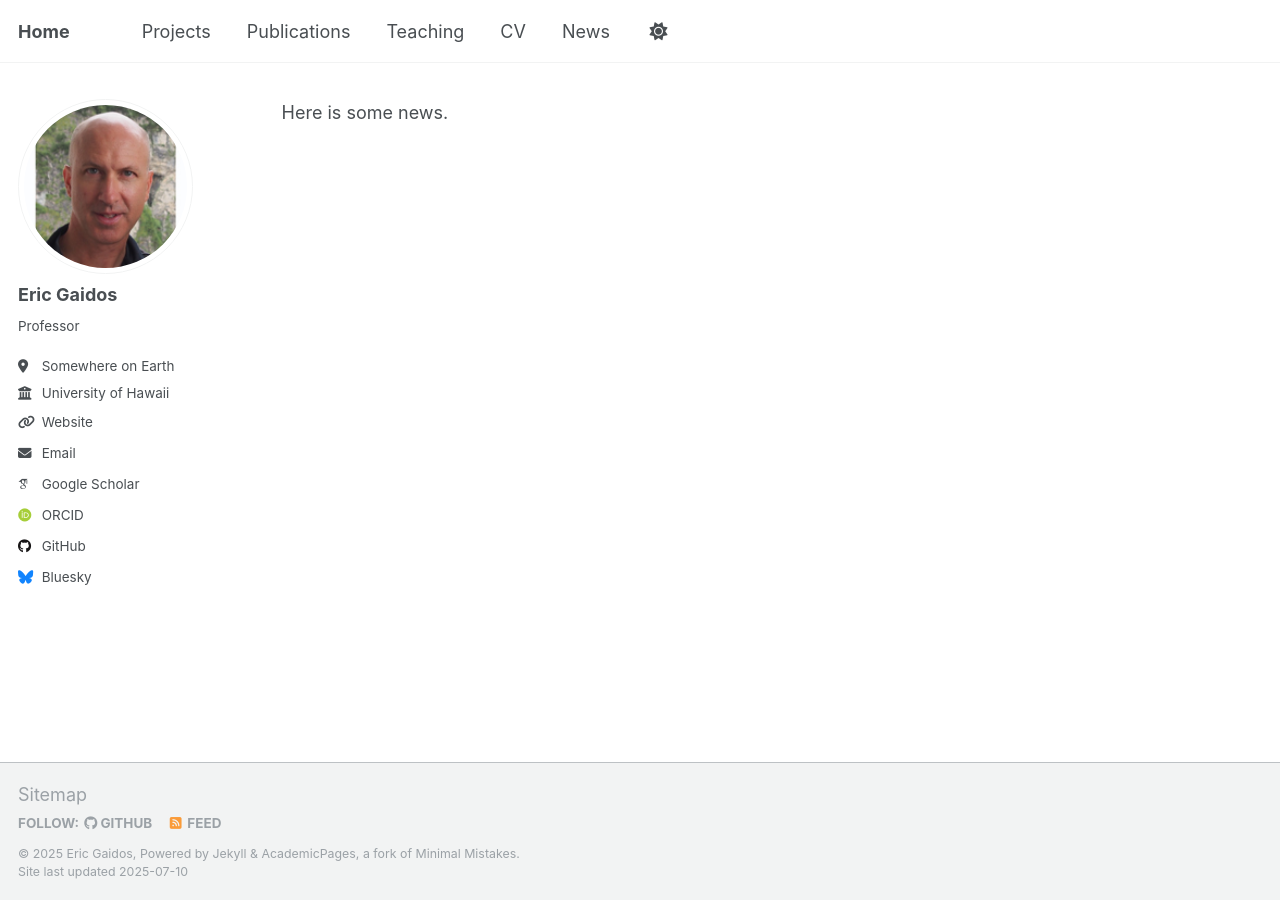
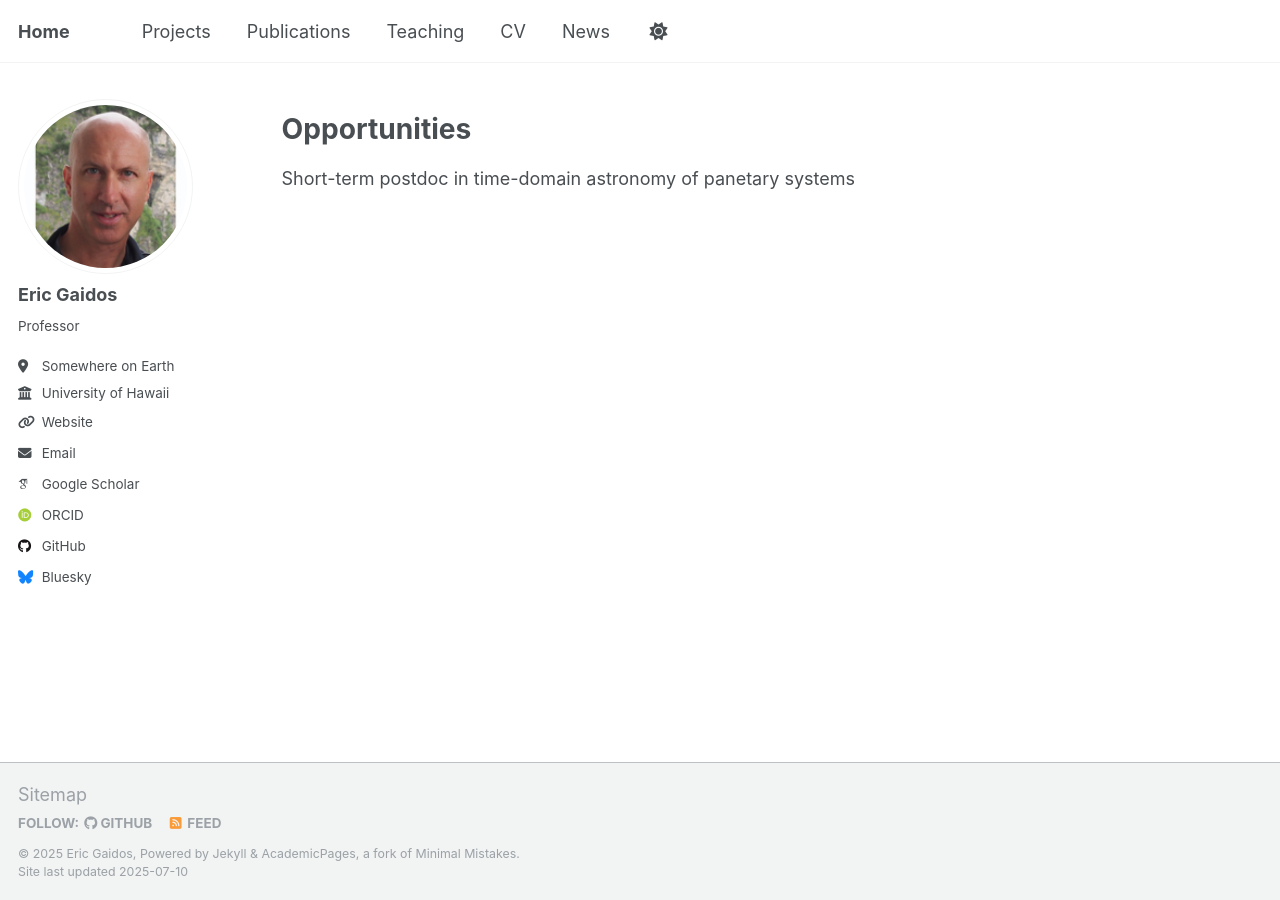
Before and after one commit to egaidos/egaidos.github.io, a Jekyll site: the page built from _pages/news.md, in a window 1280 px wide. Built offline with Jekyll 4.4.1, drawn with Linux system fonts in a browser that asks for light colours; some web fonts are replaced; our own code applies the rules of GitHub Pages for plain Markdown files.

Commit message:
Update news.md

```diff
--- a/_pages/news.md
+++ b/_pages/news.md
@@ -1,3 +1,14 @@
-<html>
-  Here is some news.
-</html>
+---
+layout: archive
+#title: "News"
+permalink: /new/
+author_profile: true
+redirect_from:
+  - /resume
+---
+
+{% include base_path %}
+
+Opportunities
+======
+Short-term postdoc in time-domain astronomy of panetary systems
```
